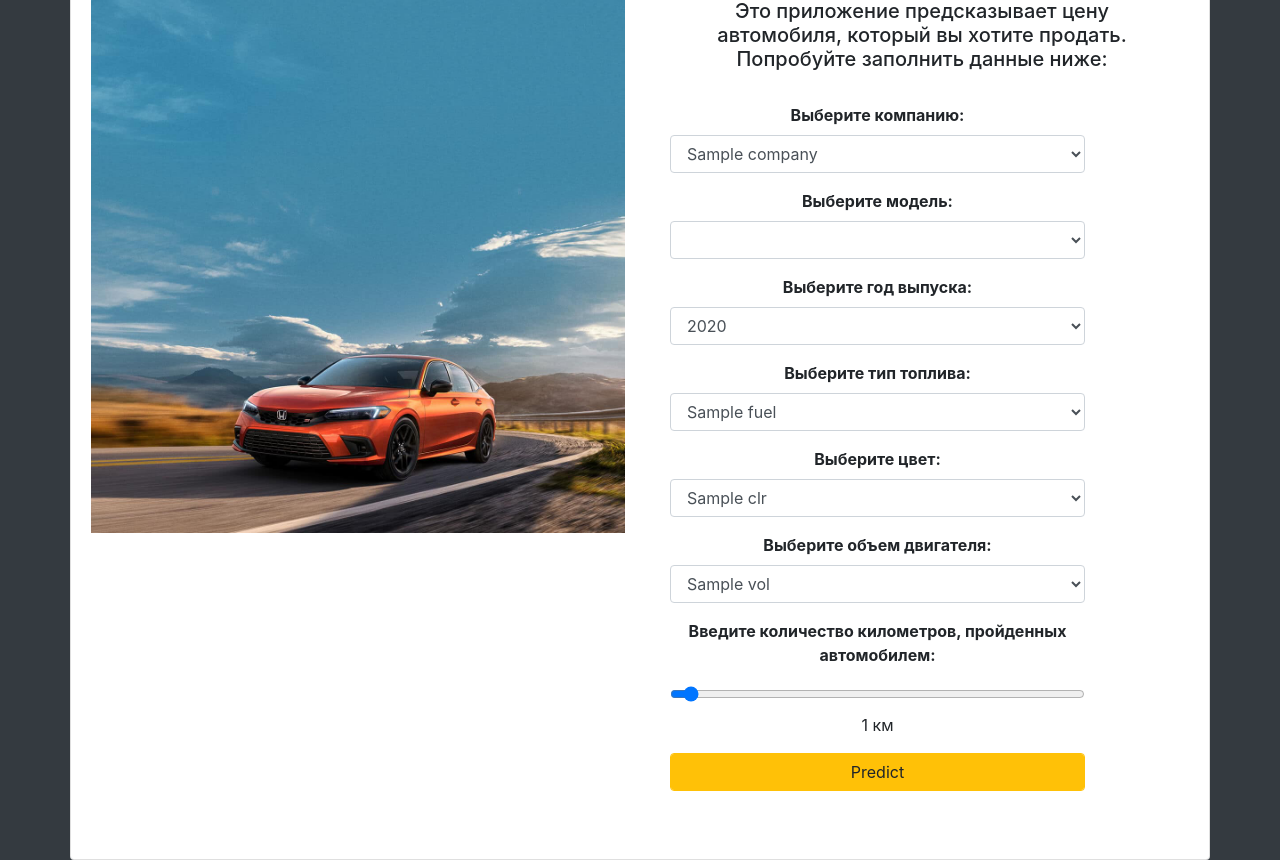
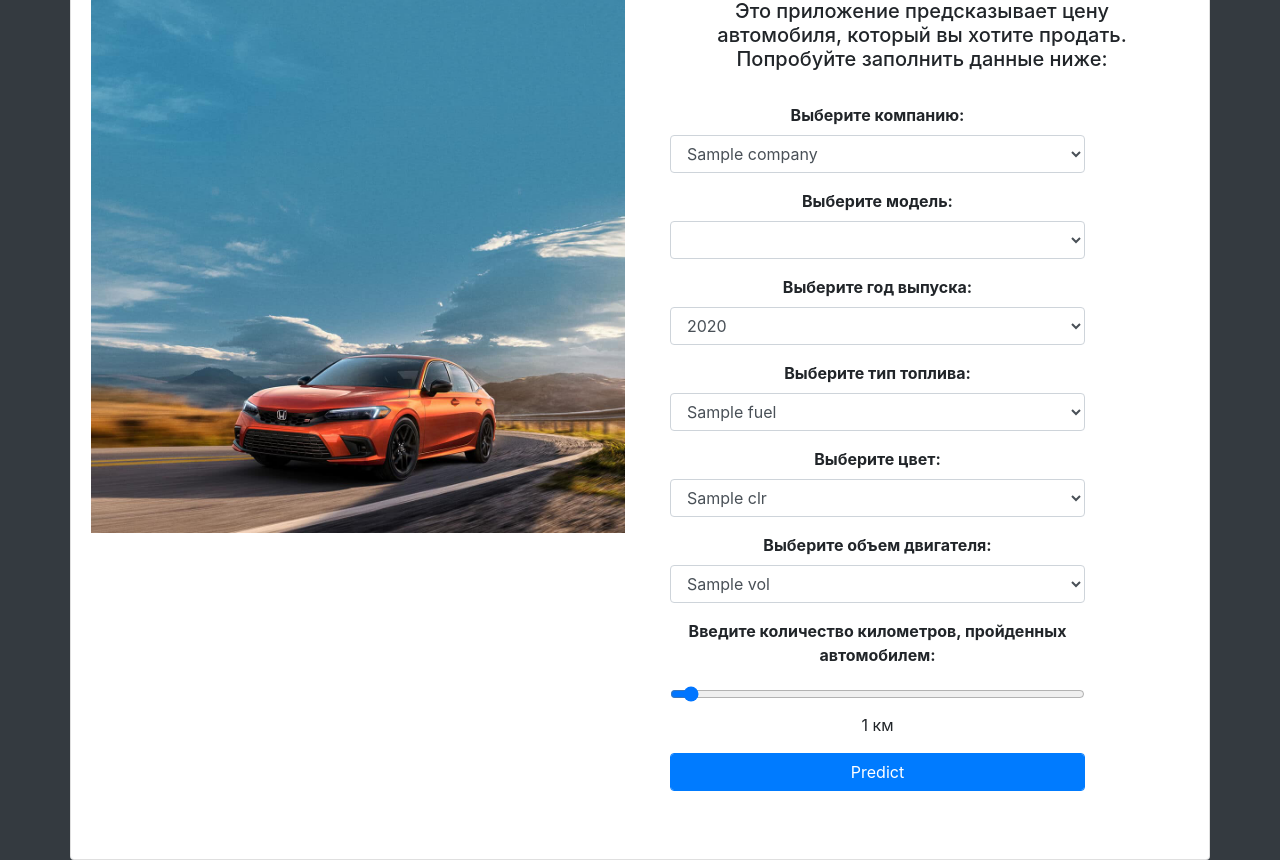
Before and after one commit to kelsinbek/CarsPricePrediction, a Flask app: template templates/index.html in a window 1280 px wide. Shown: the part 213-1073 px from the top of the page. Run offline with Flask 3, Linux system fonts and the light colour scheme; the template is opened without the code that fills it: most values are stand-ins (such as "Sample title", 1, 10 or a date in 2020); lists and menus that the app fills with data are empty; parts of the project's set-up code (start-up, migrations or seed data) failed here and were passed over; some libraries are stand-ins or nearby versions.

Commit message:
last commit

```diff
--- a/main.py
+++ b/main.py
@@ -38,13 +38,13 @@ def predict():
     color = request.form.get('color')
     volume = request.form.get('volume')
 
-    # Predict current price
+
     current_features = pd.DataFrame(columns=['name', 'company', 'year', 'kms_driven', 'fuel_type', 'color', 'volume'],
                                     data=np.array([car_model, company, year, driven, fuel_type, color, volume]).reshape(
                                         1, 7))
     current_price = model.predict(current_features)[0]
 
-    # Calculate future price
+    # Плюсуем км
     future_kms_driven = int(driven) + 25000
     future_features = pd.DataFrame(columns=['name', 'company', 'year', 'kms_driven', 'fuel_type', 'color', 'volume'],
                                    data=np.array(
--- a/static/css/style.css
+++ b/static/css/style.css
@@ -14,3 +14,11 @@
 #canvas{
     border: 2px solid black;
 }
+
+.range-slider {
+    background: yellow; /* Change background color of range input */
+}
+
+.output {
+    color: yellow; /* Change color of output text */
+}
--- a/templates/index.html
+++ b/templates/index.html
@@ -119,16 +119,16 @@
                             </select>
                             </div>
 
-                            <div class="col-md-10 form-group" style="text-align: center">
+                            <div class="col-md-10 form-group " style="text-align: center">
                                 <label><b>Введите количество километров, пройденных автомобилем:</b> </label><br>
-                                <input type="range" class="form-control btn-warning" id="kilo_driven" name="kilo_driven"
+                                <input type="range" class="form-control " id="kilo_driven" name="kilo_driven"
                                        min="1" max="350000" value="1"
                                        oninput="document.getElementById('kilo_output').value = this.value">
                                 <output id="kilo_output">1</output>
                                 км
                             </div>
                             <div class="col-md-10 form-group" style="text-align: center">
-                                <button class="btn btn-warning form-control" onclick="send_data()">Predict
+                                <button class="btn btn-primary form-control" onclick="send_data()">Predict
                                 </button>
                             </div>
                         </form>
```
Also changed, not shown: 3 other files.
